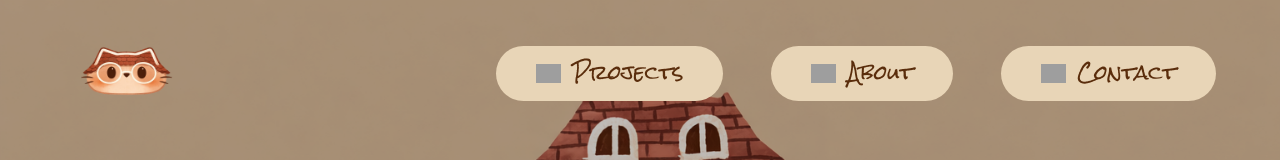
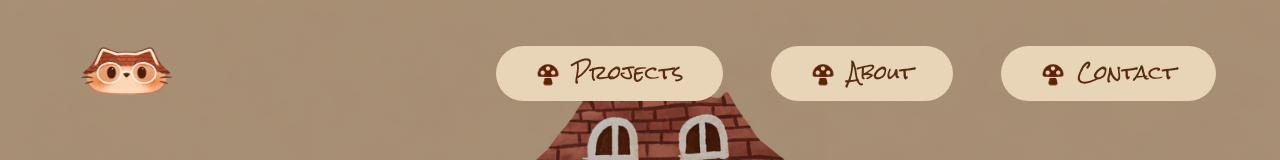
Before and after one commit to Yasminemfth/portfolio, a Next.js app: page / in a window 1280 px wide. Shown: the top 160 px of the page. Built offline with nearby package versions, Linux system fonts and the light colour scheme; grey boxes are pictures that could not be loaded.

Commit message:
ajout mushroom

```diff
--- a/app/components/header.tsx
+++ b/app/components/header.tsx
@@ -51,7 +51,7 @@ export default function Header() {
         {/* bttn projects */}
         <Link href="/projects" className={styles.button}>
           <Image
-            src="/mushroom.png"
+            src="/header/mushroom.png"
             alt="" /* pas besoin car decoratif */
             width={25}
             height={25}
@@ -63,7 +63,7 @@ export default function Header() {
         {/* bttn about */}
         <Link href="/about" className={styles.button}>
           <Image
-            src="/mushroom.png"
+            src="/header/mushroom.png"
             alt=""
             width={25}
             height={25}
@@ -75,7 +75,7 @@ export default function Header() {
         {/* bttn contact */}
         <Link href="/contact" className={styles.button}>
           <Image
-            src="/mushroom.png"
+            src="/header/mushroom.png"
             alt=""
             width={25}
             height={25}
```
